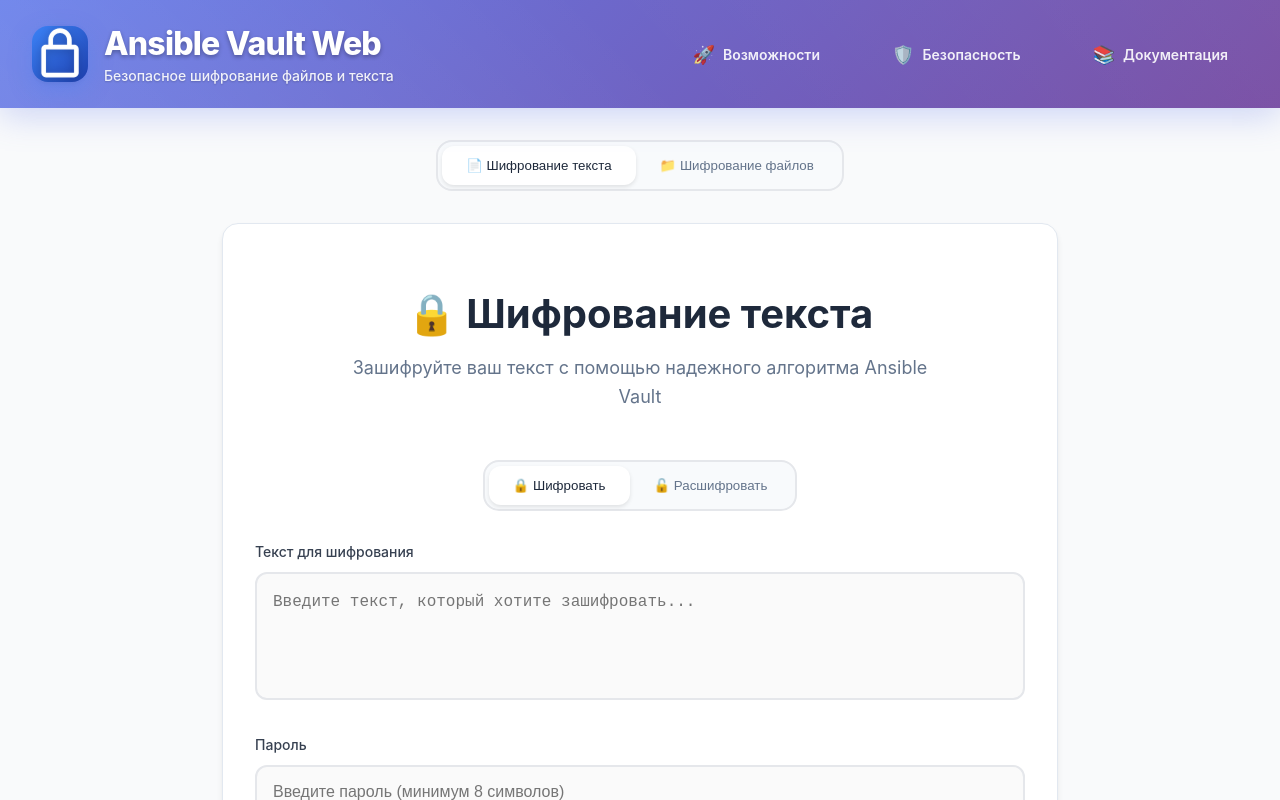
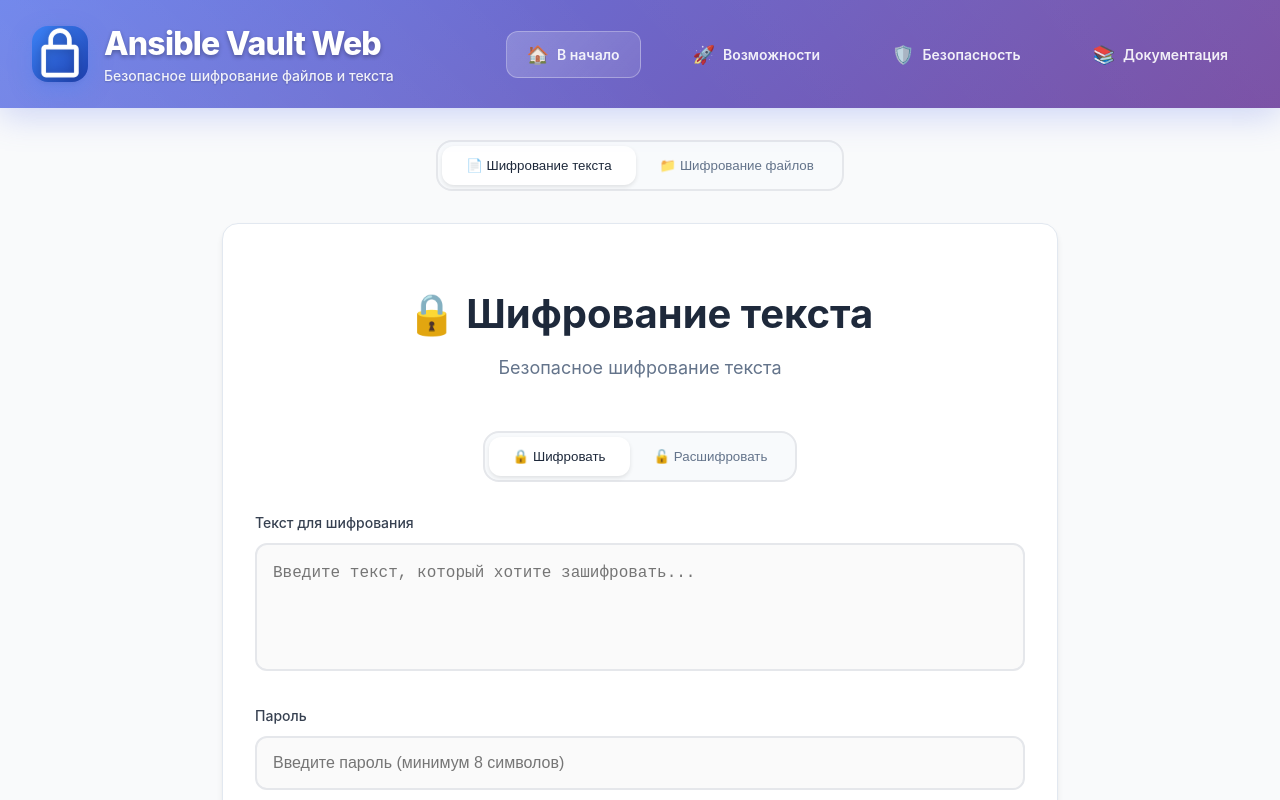
Before and after one commit to rtst01/ansible-vault-web, a React (Create React App) app in the folder frontend/: page / in a window 1280 px wide. Shown: the top 800 px of the page. Built offline with nearby package versions, Linux system fonts and the light colour scheme.

Commit message:
🎯 UX: Убраны дублирующиеся описания и добавлена кнопка В начало

```diff
--- a/frontend/src/App.tsx
+++ b/frontend/src/App.tsx
@@ -13,7 +13,7 @@
     <div className="min-h-screen bg-gray-50">
       <Header />
 
-      <main className="container" style={{ padding: '2rem 1rem' }}>
+      <main id="top" className="container" style={{ padding: '2rem 1rem' }}>
         {/* Tab Navigation */}
         <div className="text-center mb-8">
           <div className="modern-tab-container">
--- a/frontend/src/components/EncryptionForm.tsx
+++ b/frontend/src/components/EncryptionForm.tsx
@@ -242,8 +242,8 @@
             </h2>
             <p className="section-description">
               {mode === 'encrypt'
-                ? 'Зашифруйте ваш текст с помощью надежного алгоритма Ansible Vault'
-                : 'Расшифруйте зашифрованный текст с помощью пароля'
+                ? 'Безопасное шифрование текста'
+                : 'Расшифровка зашифрованного текста'
               }
             </p>
           </div>
--- a/frontend/src/components/FileUpload.tsx
+++ b/frontend/src/components/FileUpload.tsx
@@ -112,8 +112,8 @@
         </h2>
         <p className="section-description">
           {mode === 'encrypt'
-            ? 'Зашифруйте ваши файлы с помощью надежного алгоритма Ansible Vault'
-            : 'Расшифруйте зашифрованные файлы с помощью пароля'
+            ? 'Безопасное шифрование файлов'
+            : 'Расшифровка зашифрованных файлов'
           }
         </p>
       </div>
--- a/frontend/src/components/Header.tsx
+++ b/frontend/src/components/Header.tsx
@@ -23,6 +23,10 @@
 
           {/* Навигация */}
           <nav className="header-navigation">
+            <a href="#top" className="nav-link nav-link-home">
+              <span className="nav-icon">🏠</span>
+              <span className="nav-text">В начало</span>
+            </a>
             <a href="#features" className="nav-link">
               <span className="nav-icon">🚀</span>
               <span className="nav-text">Возможности</span>
--- a/frontend/src/index.css
+++ b/frontend/src/index.css
@@ -1390,6 +1390,17 @@
   transform: scale(1.2);
 }
 
+/* Специальные стили для кнопки "В начало" */
+.nav-link-home {
+  background: linear-gradient(135deg, rgba(255, 255, 255, 0.2), rgba(255, 255, 255, 0.1));
+  border: 1px solid rgba(255, 255, 255, 0.3);
+}
+
+.nav-link-home:hover {
+  background: linear-gradient(135deg, rgba(255, 255, 255, 0.3), rgba(255, 255, 255, 0.2));
+  border-color: rgba(255, 255, 255, 0.5);
+}
+
 .nav-text {
   position: relative;
   z-index: 1;
```
